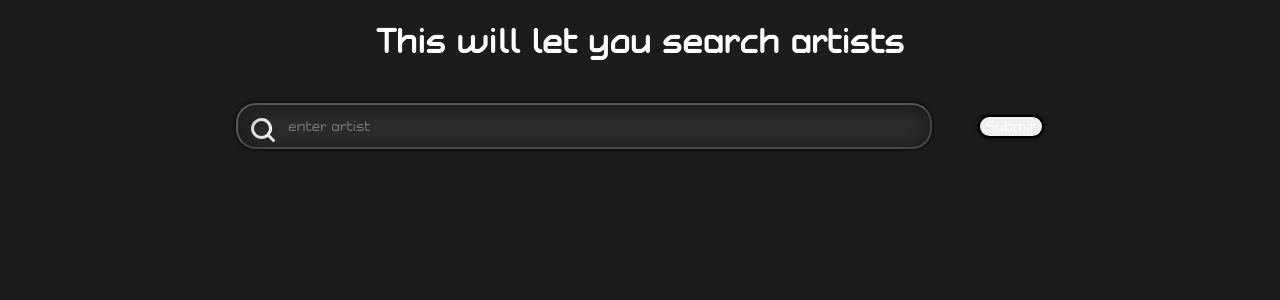
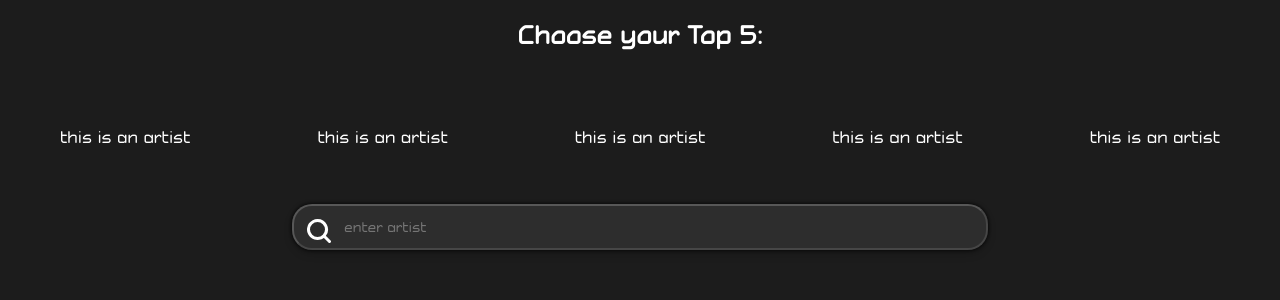
Before and after one commit to Starianne/MusicChatApp, a Django app: page /account/artistSearch/ in a window 1280 px wide. Shown: the top 300 px of the page. Run offline with Django 5.2, Linux system fonts and the light colour scheme.

Commit message:
artist search and search css done for now, trying to figure session storage

```diff
--- a/account/templates/account/artistSearch.html
+++ b/account/templates/account/artistSearch.html
@@ -8,10 +8,33 @@
     <title>Artist Search</title>
 </head>
 <body>
-    <h1> This will let you search artists</h1>
-    <form method='GET' action=''>
+    <div class="itemSelectonContainer">
+        <h2>Choose your Top 5:</h2>
+        <div class="selectionContainer">
+            <div class="selectedItem">
+                <img>
+                <p>this is an artist</p>
+            </div>
+            <div class="selectedItem">
+                <img>
+                <p>this is an artist</p>
+            </div>
+            <div class="selectedItem">
+                <img>
+                <p>this is an artist</p>
+            </div>
+            <div class="selectedItem">
+                <img>
+                <p>this is an artist</p>
+            </div>
+            <div class="selectedItem">
+                <img>
+                <p>this is an artist</p>
+            </div>
+        </div>
+    </div>
+    <form method='GET' action='' autocomplete="off">
         <input type="text" name = 'artist' placeholder="enter artist"/>
-        <input type="submit" name = "search">
     </form>
     {% if messages %}
     <ul class="messages">
@@ -20,11 +43,11 @@
     {% endfor %}
     </ul>
     {% endif %}
-
+    <div class="searchContainer">
     {% for result in results %}
-    <div>
+    <div class="searchItem">
+        <img src="{{ result.picture }}" class="searchItemImg">
         <p>{{ result.name }}</p>
-        <img src="{{ result.picture }}">
     </div>
     {% endfor %}
 </body>
--- a/account/templates/account/match.html
+++ b/account/templates/account/match.html
@@ -10,7 +10,7 @@
 <body>
 
     <div id="container">
-        <h2>What do you want to match by?</h2>
+        <h2 class="title">What do you want to match by?</h2>
         <div id="artist_search">
             <h2>Match by Top 5 Artists</h2>
         </div>
--- a/static/css/stylesheet.css
+++ b/static/css/stylesheet.css
@@ -25,6 +25,17 @@ p, h1, h2 {
      justify-content: center;
      min-height: 100vh;
      gap: 10vh; /*space between artist_search and song_search*/
+}
+
+.title{
+    border: outset 2px rgba(255, 255, 255,0.2);
+    border-radius: 20px;
+    box-shadow:
+    2px 2px 6px 0 rgba(0, 0, 0, 0.25),
+    -2px -2px 8px 0 rgba(255, 255, 255, 0.25);
+    background: linear-gradient(-45deg, rgba(0,0,0,0.22), rgba(142, 141, 141, 0.15));
+    margin-bottom: 3.5vh;
+    padding: 20px;
 }
 
 nav {
@@ -84,6 +95,9 @@ nav ul li a {
     justify-content: center;
     align-items: center;
     transition: all 0.5s ease;
+    box-shadow:
+    12px 12px 16px 0 rgba(0, 0, 0, 0.25) inset,
+    -12px -12px 16px 0 rgba(102, 102, 102, 0.25) inset;
 }
 
 #artist_search{
@@ -97,6 +111,9 @@ nav ul li a {
     justify-content: center;
     align-items: center;
     transition: all 0.5s ease;
+    box-shadow:
+    12px 12px 16px 0 rgba(0, 0, 0, 0.25) inset,
+    -12px -12px 16px 0 rgba(102, 102, 102, 0.25) inset;
 }
 
 .active {
@@ -104,7 +121,41 @@ nav ul li a {
 
 }
 
-.songSelectionContainer {
+/* Search bar and search item stuff */
+
+.searchContainer {
+    background-color: #2d2d2d;
+    width: 50vw;
+    margin-left: auto;
+    margin-right: auto;
+    margin-top: 0;
+    display: flex;
+    flex-direction: column;
+    flex-wrap: nowrap;
+    justify-content: flex-start;
+    align-items: stretch;
+    align-content: normal;
+    gap: 8px;
+    border-radius: 0 0 20px 20px;
+    box-shadow: 0 8px 16px rgba(0,0,0,0.15);
+}
+
+.searchItem{
+    margin-left: 30px;
+    margin-right: 30px;
+    display: flex;
+    align-items: stretch;
+    border-bottom: outset 2px rgba(255, 255, 255,0.2);
+}
+
+.searchItemImg {
+    border-radius: 28px;
+    border: outset 2px rgba(255, 255, 255,0.2);
+    margin-right: 2px;
+    max-height: 4vh;
+}
+
+.itemSelectionContainer {
     border: outset 2px rgba(255, 255, 255,0.2);
     border-radius: 20px;
     box-shadow:
@@ -114,6 +165,7 @@ nav ul li a {
     margin-bottom: 5vh;
     margin-left: 30px;
     margin-right: 30px;
+    margin-top: 4vh;
 }
 
 .selectionContainer {
@@ -127,13 +179,14 @@ nav ul li a {
 
 }
 
-.selectedSong {
+.selectedItem {
     float: left;
     padding: 20px;
     margin-left: 2.5vw;
     margin-right: 2.5vw;
 }
 
+/*searchbars*/
 input {
     color: rgb(255, 255, 255);
     margin: 20px;
@@ -152,7 +205,7 @@ input[type="text"] {
     width: 50vw;
     line-height: 5vh;
     border: outset 2px rgba(255, 255, 255,0.2);
-    box-shadow:
-    12px 12px 16px 0 rgba(0, 0, 0, 0.25) inset,
-    -6px -6px 16px 0 rgba(0, 0, 0, 0.25) inset;
+    box-shadow: 0 4px 8px rgba(0,0,0,0.10);
+    border-radius: 20px;
+    margin-bottom: 0;
 }
```
Also changed, not shown: account/templates/account/search.html (+30 -28 lines).
